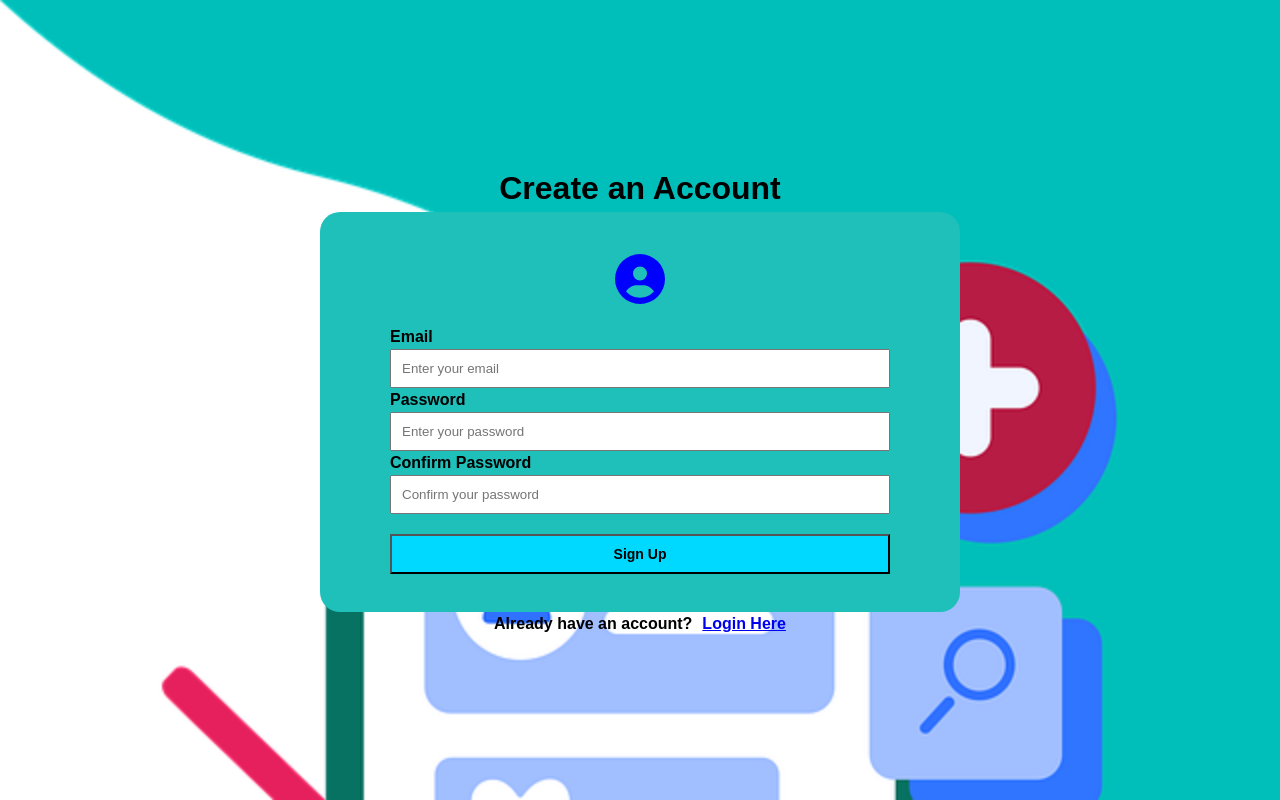
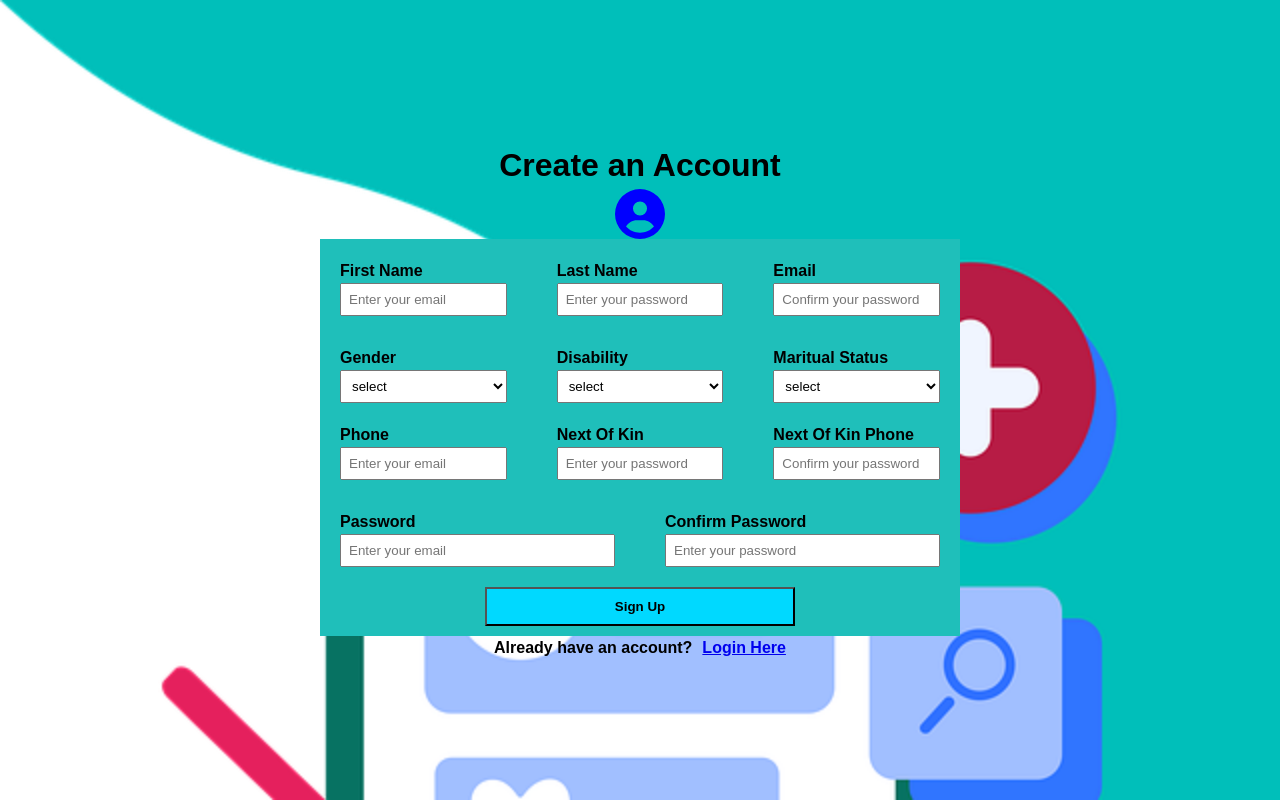
Before and after one commit to Viniek/VSD, a React (Vite) app in the folder client/: page /Signup in a window 1280 px wide. Built offline with nearby package versions, Linux system fonts and the light colour scheme; no server answers.

Commit message:
add more inputs on sign up page

```diff
--- a/client/src/Pages/Login/Login.jsx
+++ b/client/src/Pages/Login/Login.jsx
@@ -11,16 +11,12 @@ import axios from "axios";
 import { api_url } from '../../../utills/config';
 
 function Login() {
-    const [user,setUser] = useState(null)
     const [error,setError]= useState("")
     const [loading,setLoading] = useState(false)
     const navigate = useNavigate()
     const changeUserInformation = useUserStore((state)=>state.changeUserInformation)
     async function handleSubmit(values){
-        // setUser(formik.values)
-        // changeUserInformation(formik.values)
 
-        // navigate("/Home")
         try {
             setLoading(true)
             setError(null)
@@ -95,8 +91,8 @@ function Login() {
 </div>
 
 <button type='submit' disabled={loading}>{loading?"loading...":"login"}</button>
-{error && <p>{error}</p>}
-{error && <p >{error}</p>}
+{error && <p className='errors'> {error}</p>}
+
 
 </form>
 </div>
--- a/client/src/Pages/Signup/Signup.css
+++ b/client/src/Pages/Signup/Signup.css
@@ -0,0 +1,65 @@
+.sign-section{
+    display: flex;
+
+    flex-direction: column;
+    align-items: center;
+    background-image: url(../../assets/img5.webp);
+    background-size: cover;
+    min-height: 100vh;
+    justify-content: center;
+}
+.sign-icon{
+    display:flex;
+    font-size: 5rem;
+    color:blue;
+    justify-content: center;
+    align-items: center;
+}
+.sign-inputs{
+display: flex;
+flex-direction: column;
+width: 100%;
+}
+.sign-section1{
+    display: flex;
+    justify-content: center;
+    gap: 5rem;
+    padding: 1rem;
+}
+.sign-section form{
+    width: 100%;
+    background-color:#1fbfba;
+    padding: 1rem;
+}
+.sign-inputs select{
+    min-width: 100%;
+    display: flex;
+    padding: .7rem;
+
+}
+.sign-inputs input{
+    padding: .7rem;
+    margin-bottom: 1rem;
+    width: 100%;
+
+}
+.sign-inputs label{
+    text-transform: capitalize;
+    font-weight: 600;
+}
+.sign-btn{
+    display: flex;
+    justify-content: center;
+    align-items: center;
+}
+.sign-btn button{
+    background-color: var(--skyblue);
+    padding: 1rem;
+    width: 50%;
+    font-weight: 700;
+    text-transform: capitalize;
+
+}
+.sign-btn button:hover{
+    background-color: aqua;
+}
--- a/client/src/Pages/Signup/Signup.jsx
+++ b/client/src/Pages/Signup/Signup.jsx
@@ -34,18 +34,24 @@ navigate("/")
     });
 
     return (
-        <div className='login-section'>
+        <div className='sign-section'>
             <h1>Create an Account</h1>
+            <h2 className='sign-icon'><FaCircleUser /></h2>
             <div className="form">
                 <form onSubmit={formik.handleSubmit}>
-                    <h2><FaCircleUser /></h2>
 
-                    <div className="login-inputs">
-                        <label>Email</label>
+
+
+
+                    {/* ******************************* */}
+                    <section className="sign-section1">
+
+<div className="sign-inputs">
+    <label>first name</label>
     <input
         type="email"
         placeholder='Enter your email'
-                            name='email'
+        name='text'
         value={formik.values.email}
         onChange={formik.handleChange}
         onBlur={formik.handleBlur}
@@ -54,8 +60,91 @@ navigate("/")
     {formik.touched.email && formik.errors.email && (<p className='errors'>{formik.errors.email}</p>)}
 </div>
 
-                    <div className="login-inputs">
-                        <label>Password</label>
+<div className="sign-inputs">
+    <label>last name</label>
+    <input
+        type="password"
+        placeholder='Enter your password'
+        name='text'
+        value={formik.values.password}
+        onChange={formik.handleChange}
+        onBlur={formik.handleBlur}
+        required
+    />
+    {formik.touched.password && formik.errors.password && (<p className='errors'>{formik.errors.password}</p>)}
+</div>
+
+<div className="sign-inputs">
+    <label>email</label>
+    <input
+        type="email"
+        placeholder='Confirm your password'
+        name='email'
+        value={formik.values.confirmPassword}
+        onChange={formik.handleChange}
+        onBlur={formik.handleBlur}
+        required
+    />
+    {formik.touched.confirmPassword && formik.errors.confirmPassword && (<p className='errors'>{formik.errors.confirmPassword}</p>)}
+</div>
+
+</section>
+
+{/* ********************************* */}
+<section className="sign-section1">
+
+<div className="sign-inputs">
+    <label>gender</label>
+
+   <select name="gender" id="">
+    <option value="">select</option>
+    <option value="male">male</option>
+    <option value="female">female</option>
+   </select>
+</div>
+
+<div className="sign-inputs">
+    <label>disability</label>
+
+  <select name="disability" id="">
+    <option value="">select</option>
+    <option value="no">No</option>
+    <option value="yes">Yes</option>
+  </select>
+</div>
+
+<div className="sign-inputs">
+    <label>maritual status</label>
+
+<select name="maritual_status" id="">
+    <option value="">select</option>
+    <option value="single">single</option>
+    <option value="married">married</option>
+    <option value="divorved">divorced</option>
+</select>
+</div>
+
+</section>
+
+
+<section className="sign-section1">
+
+<div className="sign-inputs">
+    <label>phone</label>
+    <input
+        type="number"
+        placeholder='Enter your email'
+        name='phone'
+        value={formik.values.email}
+        onChange={formik.handleChange}
+        onBlur={formik.handleBlur}
+        required
+    />
+    {formik.touched.email && formik.errors.email && (<p className='errors'>{formik.errors.email}</p>)}
+</div>
+
+<div className="sign-inputs">
+    <label>next of kin</label>
     <input
         type="password"
         placeholder='Enter your password'
@@ -68,8 +157,8 @@ navigate("/")
     {formik.touched.password && formik.errors.password && (<p className='errors'>{formik.errors.password}</p>)}
 </div>
 
-                    <div className="login-inputs">
-                        <label>Confirm Password</label>
+<div className="sign-inputs">
+    <label>next of kin phone</label>
     <input
         type="password"
         placeholder='Confirm your password'
@@ -82,7 +171,43 @@ navigate("/")
     {formik.touched.confirmPassword && formik.errors.confirmPassword && (<p className='errors'>{formik.errors.confirmPassword}</p>)}
 </div>
 
+</section>
+<section className="sign-section1">
+
+<div className="sign-inputs">
+    <label>password</label>
+    <input
+        type="text"
+        placeholder='Enter your email'
+        name='next_of_kin'
+        value={formik.values.email}
+        onChange={formik.handleChange}
+        onBlur={formik.handleBlur}
+        required
+    />
+    {formik.touched.email && formik.errors.email && (<p className='errors'>{formik.errors.email}</p>)}
+</div>
+
+<div className="sign-inputs">
+    <label>confirm Password</label>
+    <input
+        type="password"
+        placeholder='Enter your password'
+        name='password'
+        value={formik.values.password}
+        onChange={formik.handleChange}
+        onBlur={formik.handleBlur}
+        required
+    />
+    {formik.touched.password && formik.errors.password && (<p className='errors'>{formik.errors.password}</p>)}
+</div>
+
+
+
+</section>
+                    <div className='sign-btn'>
                     <button type="submit">Sign Up</button>
+                    </div>
                 </form>
             </div>
 
```
Lines whose indentation alone changed are shown as unchanged.
